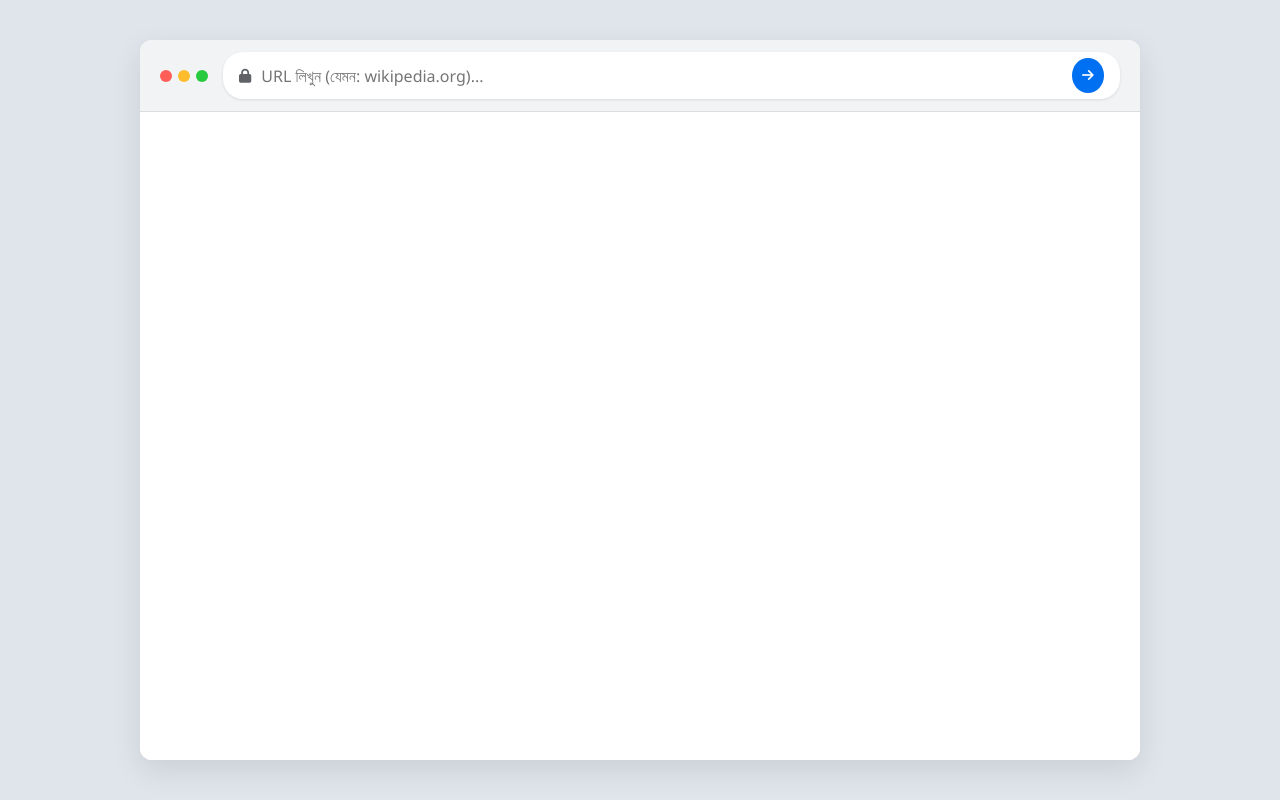
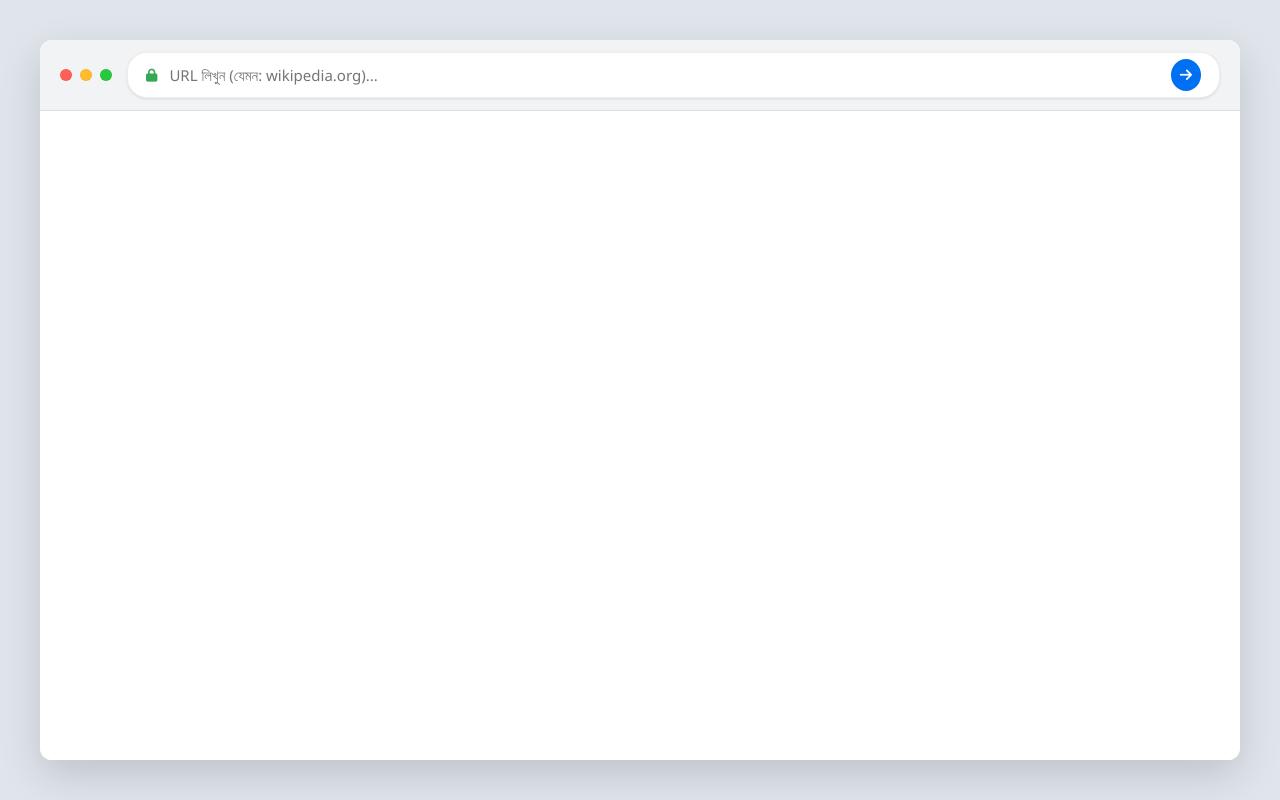
Before and after one commit to emtiazsuman-source/test, a plain HTML site: page index.html in a window 1280 px wide. Drawn offline with Linux system fonts and the light colour scheme.

Commit message:
Refactor CSS for improved styling and responsiveness

```diff
--- a/css/style.css
+++ b/css/style.css
@@ -1,4 +1,4 @@
-/* রিসেট এবং ফন্ট */
+/* বেসিক রিসেট */
 * { box-sizing: border-box; margin: 0; padding: 0; font-family: 'Segoe UI', Tahoma, Geneva, Verdana, sans-serif; }
 
 body {
@@ -8,22 +8,24 @@ body {
     align-items: center;
     height: 100vh;
     padding: 20px;
+    overflow: hidden; /* স্ক্রলবার লুকানো */
 }
 
-/* ব্রাউজার উইন্ডো ফ্রেম */
+/* ব্রাউজার উইন্ডো */
 .browser-window {
     width: 100%;
-    max-width: 1000px;
+    max-width: 1200px; /* সাইজ একটু বাড়ানো হয়েছে */
     height: 90vh;
     background: #fff;
     border-radius: 12px;
-    box-shadow: 0 10px 30px rgba(0,0,0,0.1);
+    box-shadow: 0 15px 40px rgba(0,0,0,0.15);
     display: flex;
     flex-direction: column;
     overflow: hidden;
+    transition: all 0.3s ease;
 }
 
-/* হেডার সেকশন */
+/* হেডার */
 .browser-header {
     background: #f1f3f4;
     padding: 12px 20px;
@@ -33,9 +35,8 @@ body {
     gap: 15px;
 }
 
-/* ম্যাক স্টাইল বাটন */
-.dots { display: flex; gap: 6px; }
-.dot { width: 12px; height: 12px; border-radius: 50%; }
+.dots { display: flex; gap: 8px; }
+.dot { width: 12px; height: 12px; border-radius: 50%; box-shadow: inset 0 0 2px rgba(0,0,0,0.1); }
 .red { background: #ff5f56; }
 .yellow { background: #ffbd2e; }
 .green { background: #27c93f; }
@@ -45,47 +46,48 @@ body {
     flex-grow: 1;
     background: #fff;
     border-radius: 20px;
-    padding: 5px 15px;
+    padding: 6px 18px;
     display: flex;
     align-items: center;
     box-shadow: 0 1px 3px rgba(0,0,0,0.1);
-    border: 1px solid transparent;
+    border: 1px solid #eee;
     transition: 0.3s;
 }
 
 .address-bar:focus-within {
     border-color: #0070f3;
-    box-shadow: 0 0 0 3px rgba(0, 112, 243, 0.2);
+    box-shadow: 0 0 0 3px rgba(0, 112, 243, 0.15);
 }
 
-.lock-icon { color: #5f6368; font-size: 14px; margin-right: 10px; }
+.lock-icon { color: #34a853; font-size: 13px; margin-right: 12px; }
 
 input {
     border: none;
     outline: none;
     width: 100%;
-    font-size: 16px;
-    color: #333;
+    font-size: 15px;
+    color: #444;
 }
 
 button {
     background: #0070f3;
     color: white;
     border: none;
-    width: 35px;
-    height: 35px;
+    width: 32px;
+    height: 32px;
     border-radius: 50%;
     cursor: pointer;
     margin-left: 10px;
-    transition: 0.2s;
     display: flex;
     align-items: center;
     justify-content: center;
+    font-size: 14px;
+    transition: 0.2s;
 }
 
-button:hover { background: #005bb5; transform: scale(1.05); }
+button:hover { background: #005bb5; transform: scale(1.1); }
 
-/* কন্টেন্ট এরিয়া */
+/* কন্টেন্ট */
 .browser-content {
     flex-grow: 1;
     position: relative;
@@ -96,9 +98,10 @@ iframe {
     width: 100%;
     height: 100%;
     border: none;
+    transition: opacity 0.3s;
 }
 
-/* লোডিং এনিমেশন */
+/* লোডার */
 .loader-container {
     position: absolute;
     top: 50%;
@@ -106,16 +109,18 @@ iframe {
     transform: translate(-50%, -50%);
     text-align: center;
     z-index: 10;
+    color: #555;
+    font-weight: 500;
 }
 
 .spinner {
-    width: 40px;
-    height: 40px;
+    width: 45px;
+    height: 45px;
     border: 4px solid #f3f3f3;
     border-top: 4px solid #0070f3;
     border-radius: 50%;
-    animation: spin 1s linear infinite;
-    margin: 0 auto 10px;
+    animation: spin 0.8s linear infinite;
+    margin: 0 auto 15px;
 }
 
 @keyframes spin {
@@ -123,9 +128,8 @@ iframe {
     100% { transform: rotate(360deg); }
 }
 
-/* মোবাইল রেস্পন্সিভ */
 @media (max-width: 600px) {
     body { padding: 0; }
     .browser-window { height: 100vh; border-radius: 0; }
-    .dots { display: none; } /* মোবাইলে ডট লুকানো থাকবে */
+    .dots { display: none; }
 }
```
